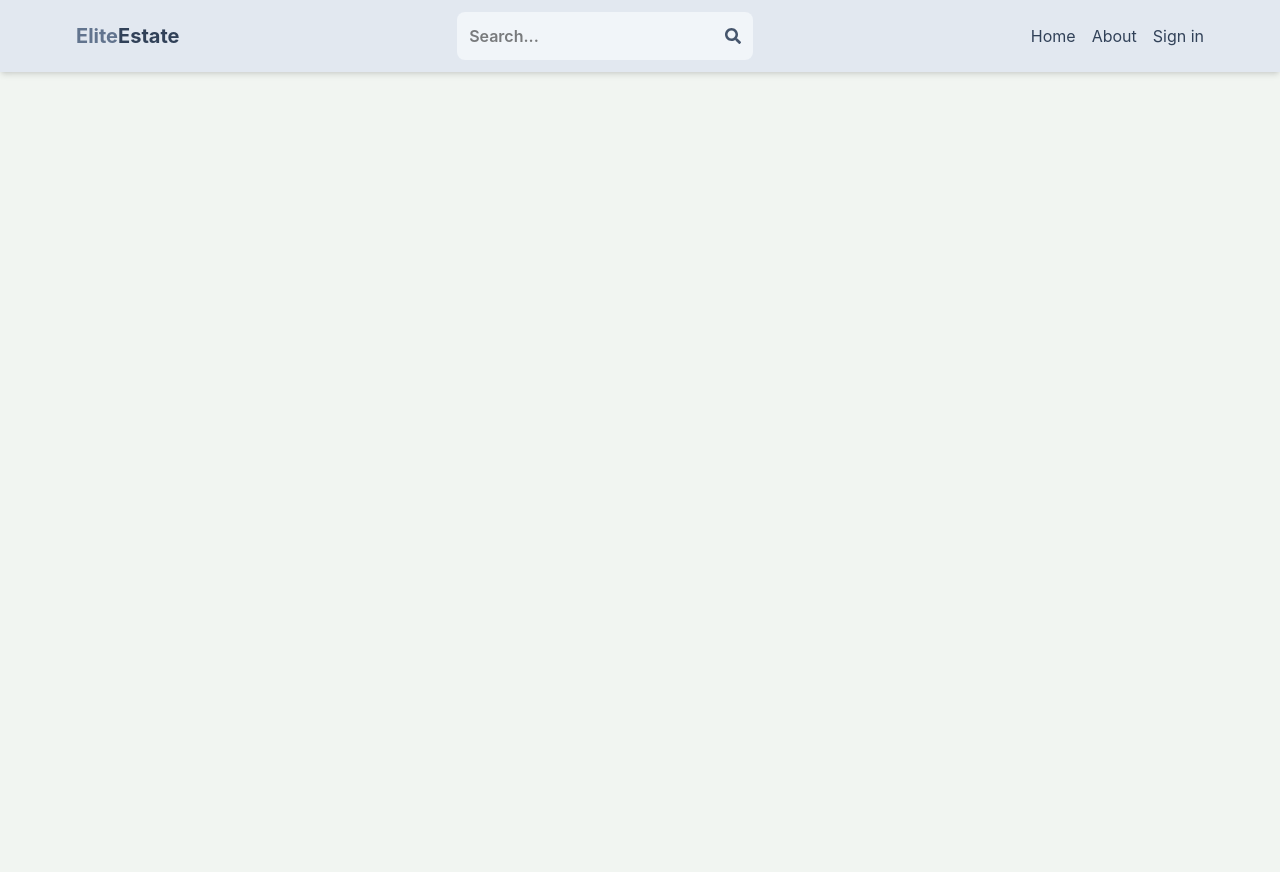
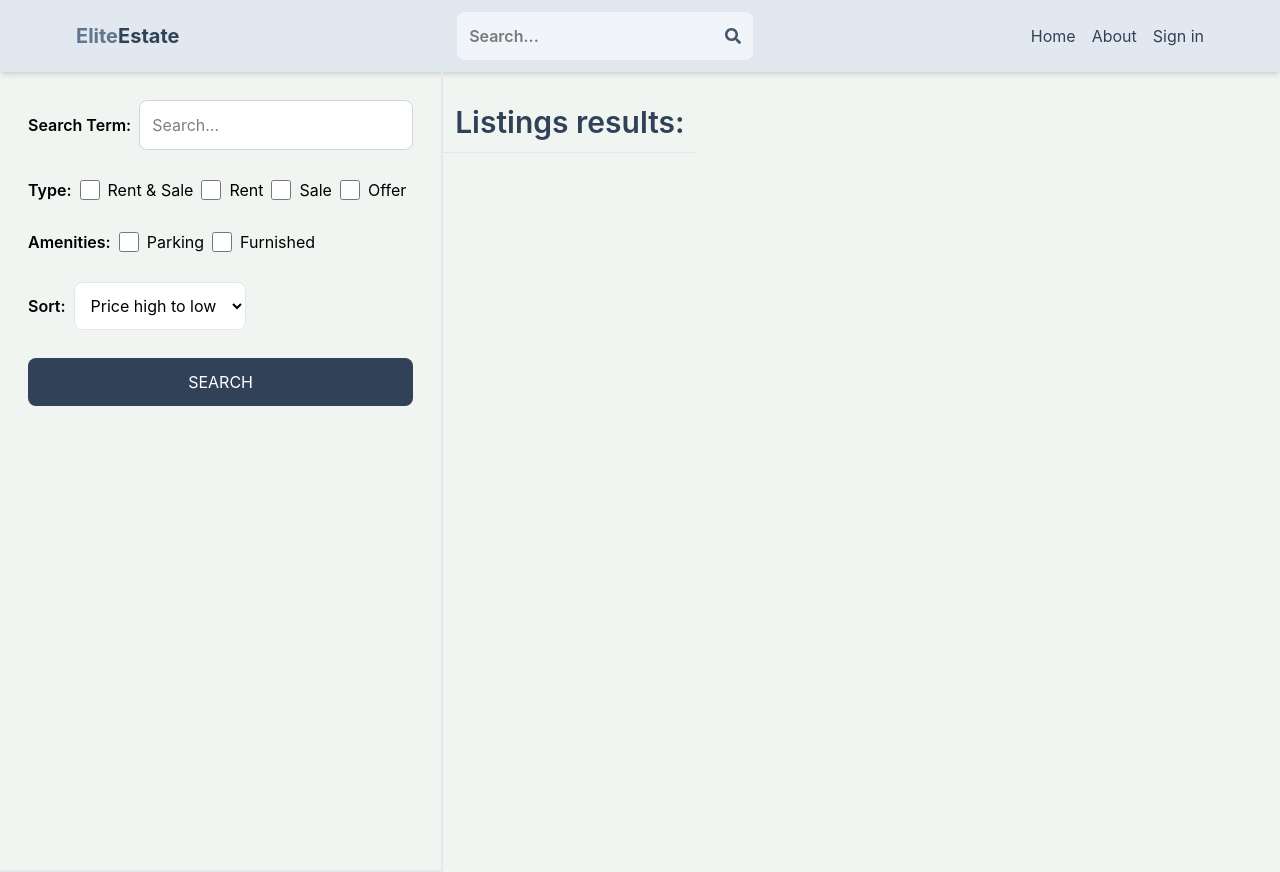
Before and after one commit to amna-ctrl102/MERN-estate, a React (Vite) app in the folder client/: page /search in a window 1280 px wide. Before the commit the page ends 800 px from the top, so only its background shows below. Built offline with nearby package versions, Linux system fonts and the light colour scheme; no server answers.

Commit message:
Create Search Page UI

```diff
--- a/client/src/App.jsx
+++ b/client/src/App.jsx
@@ -7,8 +7,10 @@
 import CreateListing from "./pages/CreateListing";
 import UpdateListing from "./pages/UpdateListing";
 import Listing from "./pages/Listing";
+import Search from "./pages/Search";
 import Header from "./components/Header";
 import PrivateRoute from "./components/PrivateRoute";
+
 
 export default function App() {
   return (
@@ -21,6 +23,7 @@
           <Route path="/sign-up" element={<SignUp/>}></Route>
           <Route path="/about" element={<About/>}></Route>
           <Route path="/listing/:listingId" element={<Listing/>}></Route>
+          <Route path="/search" element={<Search/>}></Route>
           <Route element={<PrivateRoute/>}>
             <Route path="/profile" element={<Profile/>}></Route>
             <Route path="/create-listing" element={<CreateListing/>}></Route>
--- /dev/null
+++ b/client/src/pages/Search.jsx
@@ -0,0 +1,68 @@
+import React from 'react'
+
+export default function Search() {
+  return (
+    <div className='flex flex-col md:flex-row'>
+      <div className='p-7 border-gray-200 border-b-2 md:border-r-2 md:min-h-screen'>
+        <form className='flex flex-col gap-7'>
+            <div className='flex items-center gap-2'>
+                <label className='whitespace-nowrap font-semibold'>Search Term: </label>
+                <input
+                    type='text'
+                    id='searchTerm'
+                    placeholder='Search...'
+                    className='bg-white border border-gray-300 rounded-lg p-3 w-full'
+                />
+            </div>
+            <div className='flex items-center gap-2 flex-wrap'>
+                <label className='font-semibold'>Type:</label>
+                <div className='flex gap-2'>
+                    <input type="checkbox" id="all" className='w-5'/>
+                    <span>Rent & Sale</span>
+                </div>
+                <div className='flex gap-2'>
+                    <input type="checkbox" id="rent" className='w-5'/>
+                    <span>Rent</span>
+                </div>
+                <div className='flex gap-2'>
+                    <input type="checkbox" id="sale" className='w-5'/>
+                    <span>Sale</span>
+                </div>
+                <div className='flex gap-2'>
+                    <input type="checkbox" id="offer" className='w-5'/>
+                    <span>Offer</span>
+                </div>
+            </div>
+            <div className='flex items-center gap-2 flex-wrap'>
+                <label className='font-semibold'>Amenities:</label>
+                <div className='flex gap-2'>
+                    <input type="checkbox" id="parking" className='w-5'/>
+                    <span>Parking</span>
+                </div>
+                <div className='flex gap-2'>
+                    <input type="checkbox" id="furnished" className='w-5'/>
+                    <span>Furnished</span>
+                </div>
+            </div>
+            <div className='flex items-center gap-2'>
+                <label className='font-semibold'>Sort:</label>
+                <select id='sort_order' className='bg-white border border-gray-200 rounded-lg p-3'>
+                    <option>Price high to low</option>
+                    <option>Price low to high</option>
+                    <option>Latest</option>
+                    <option>Oldest</option>
+                </select>
+            </div>
+            <button
+                className="bg-slate-700 text-white p-3 rounded-lg uppercase hover:opacity-95"
+            >
+                Search
+            </button>
+        </form>
+      </div>
+      <div>
+        <h1 className='text-slate-700 text-3xl font-semibold border-b p-3 border-gray-200 mt-5'>Listings results:</h1>
+      </div>
+    </div>
+  )
+}
```
